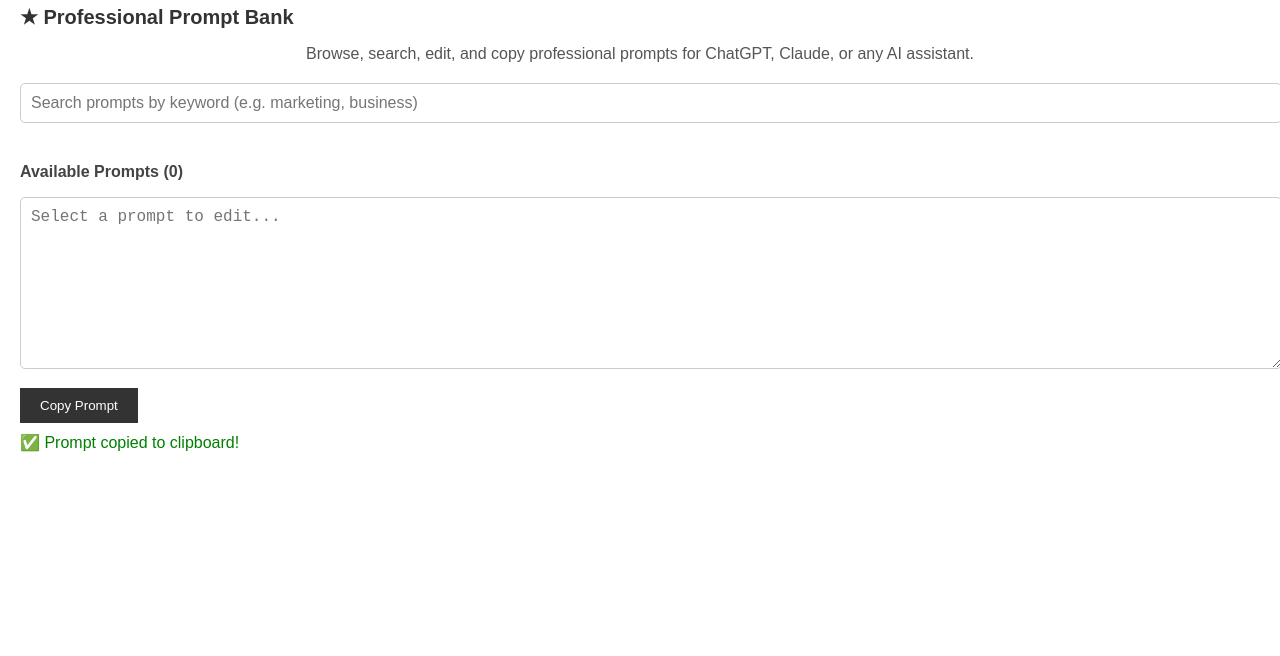
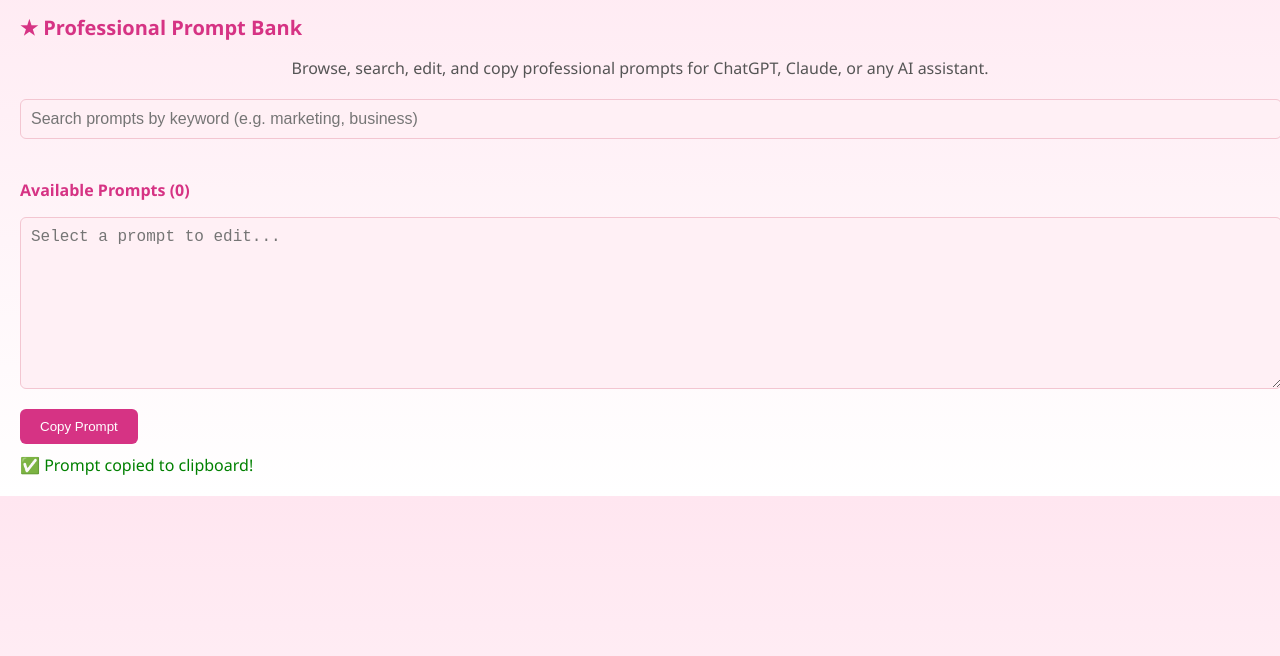
Before and after one commit to DblessedEs/Esthypromptapp, a plain HTML site: page index.html in a window 1280 px wide. Shown: the part 144-800 px from the top of the page. Drawn offline with Linux system fonts and the light colour scheme; no server answers.

Commit message:
Update style.css

```diff
--- a/style.css
+++ b/style.css
@@ -1,26 +1,29 @@
 body {
-    font-family: sans-serif;
-    background-color: white;
+    font-family: 'Segoe UI', sans-serif;
+    background: linear-gradient(to bottom, #ffe6f0, #ffffff);
     margin: 0;
     padding: 20px;
+    color: #333;
+}
+
+h1, h2, h3 {
+    color: #d63384; /* Soft pink accent */
 }
 
 h1 {
+    text-align: center;
     font-size: 24px;
-    text-align: center;
     margin-bottom: 10px;
 }
 
 h2 {
     font-size: 20px;
     margin-bottom: 5px;
-    color: #333;
 }
 
 h3 {
     font-size: 16px;
     margin-top: 20px;
-    color: #444;
 }
 
 .description {
@@ -33,9 +36,10 @@ input[type="text"] {
     width: 100%;
     padding: 10px;
     margin-bottom: 20px;
-    border: 1px solid #ccc;
-    border-radius: 5px;
+    border: 1px solid #f3c6d1;
+    border-radius: 6px;
     font-size: 16px;
+    background-color: #fff0f5;
 }
 
 textarea {
@@ -44,21 +48,24 @@ textarea {
     padding: 10px;
     font-size: 16px;
     margin-bottom: 10px;
-    border: 1px solid #ccc;
-    border-radius: 5px;
+    border: 1px solid #f3c6d1;
+    border-radius: 6px;
+    background-color: #fff0f5;
 }
 
 button {
-    background-color: #333;
+    background-color: #d63384;
     color: white;
     padding: 10px 20px;
     border: none;
+    border-radius: 6px;
     cursor: pointer;
     margin-top: 5px;
+    transition: 0.3s;
 }
 
 button:hover {
-    background-color: #555;
+    background-color: #c2185b;
 }
 
 #copyAlert {
@@ -73,20 +80,20 @@ ul {
 
 li {
     padding: 8px 0;
-    border-bottom: 1px solid #eee;
+    border-bottom: 1px solid #f9d7e2;
     cursor: pointer;
 }
 
 li:hover {
-    background-color: #f9f9f9;
+    background-color: #ffe6f0;
 }
 
 nav {
     display: flex;
     justify-content: space-around;
     padding: 10px 0;
-    border-top: 1px solid #ccc;
-    background-color: #f9f9f9;
+    border-top: 1px solid #f9d7e2;
+    background-color: #fff0f5;
     position: fixed;
     width: 100%;
     bottom: 0;
@@ -96,6 +103,6 @@ nav {
     font-size: 24px;
     background: none;
     border: none;
-    color: #333;
+    color: #d63384;
     cursor: pointer;
 }
```
